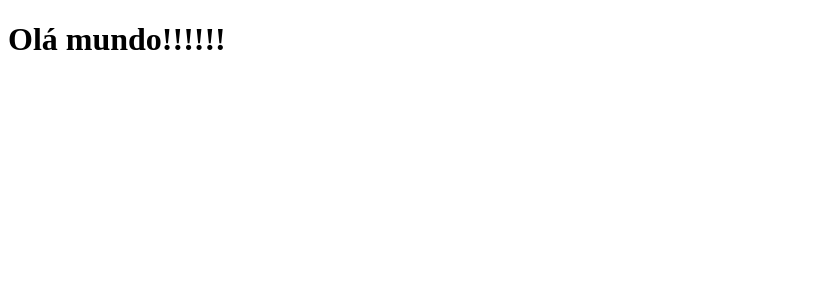
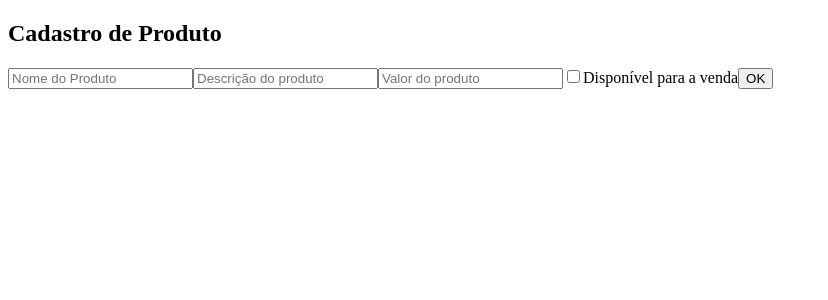
Before and after one commit to AndrewML94/desafio-oak-tecnologia, a React (Vite) app in the folder frontend/: page / in a window 1280 px wide. Shown: the top 300 px of the page, without its empty margins (0-828 px from the left). Built offline with nearby package versions, Linux system fonts and the light colour scheme.

Commit message:
Feat: Criação dos componentes CreateProduct e Header

```diff
--- a/frontend/index.html
+++ b/frontend/index.html
@@ -2,7 +2,7 @@
 <html lang="en">
   <head>
     <meta charset="UTF-8" />
-    <link rel="icon" type="image/svg+xml" href="/vite.svg" />
+    <link rel="icon" type="image/svg+xml" href="/product.svg" />
     <meta name="viewport" content="width=device-width, initial-scale=1.0" />
     <title>Cadastro de produto</title>
   </head>
--- a/frontend/src/App.tsx
+++ b/frontend/src/App.tsx
@@ -1,8 +1,13 @@
+import React from 'react';
+import Header from './components/Header';
+import CreateProduct from './components/CreateProduct';
+
 function App() {
   return (
-    <header>
-      <h1>Olá mundo!!!!!!</h1>
-    </header>
+    <div>
+      <Header />
+      <CreateProduct />
+    </div>
   );
 }
 
--- /dev/null
+++ b/frontend/src/components/CreateProduct.tsx
@@ -0,0 +1,50 @@
+import React, { useState } from 'react';
+
+function CreateProduct() {
+  const [productName, setProductName] = useState('');
+  const [productDescription, setProductDescription] = useState('');
+  const [productValue, setProductValue] = useState(0);
+  const [productAvailable, setProductAvailable] = useState(false);
+
+  const handleSubmit = (e: React.FormEvent<HTMLFormElement>) => {
+    e.preventDefault();
+  };
+
+  return (
+    <section>
+      <form
+        onSubmit={ handleSubmit }
+      >
+        <input
+          type="text"
+          placeholder="Nome do Produto"
+          onChange={ ({ target }) => setProductName(target.value) }
+        />
+        <input
+          type="text"
+          placeholder="Descrição do produto"
+          onChange={ ({ target }) => setProductDescription(target.value) }
+        />
+        <input
+          type="number"
+          step="0.01"
+          placeholder="Valor do produto"
+          onChange={ ({ target }) => setProductValue(target.valueAsNumber) }
+        />
+        <input
+          type="checkbox"
+          id="available"
+          name="available"
+          checked={ productAvailable }
+          onChange={ ({ target }) => setProductAvailable(target.checked) }
+        />
+        <label htmlFor="available">Disponível para a venda</label>
+        <button>
+          OK
+        </button>
+      </form>
+    </section>
+  );
+}
+
+export default CreateProduct;
--- /dev/null
+++ b/frontend/src/components/Header.tsx
@@ -0,0 +1,11 @@
+import React from 'react';
+
+function Header() {
+  return (
+    <section>
+      <h1>Cadastro de Produto</h1>
+    </section>
+  );
+}
+
+export default Header;
```
Also changed, not shown: frontend/public/product.svg (added).
